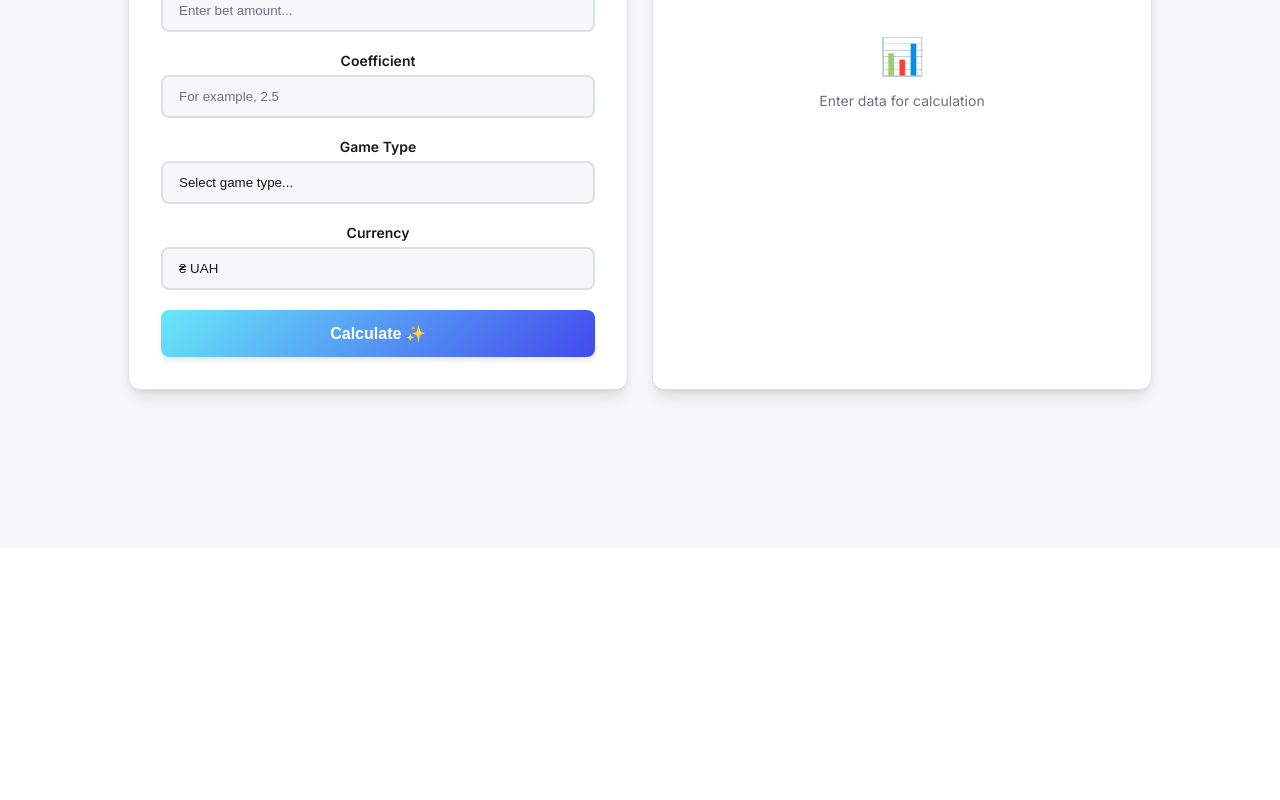
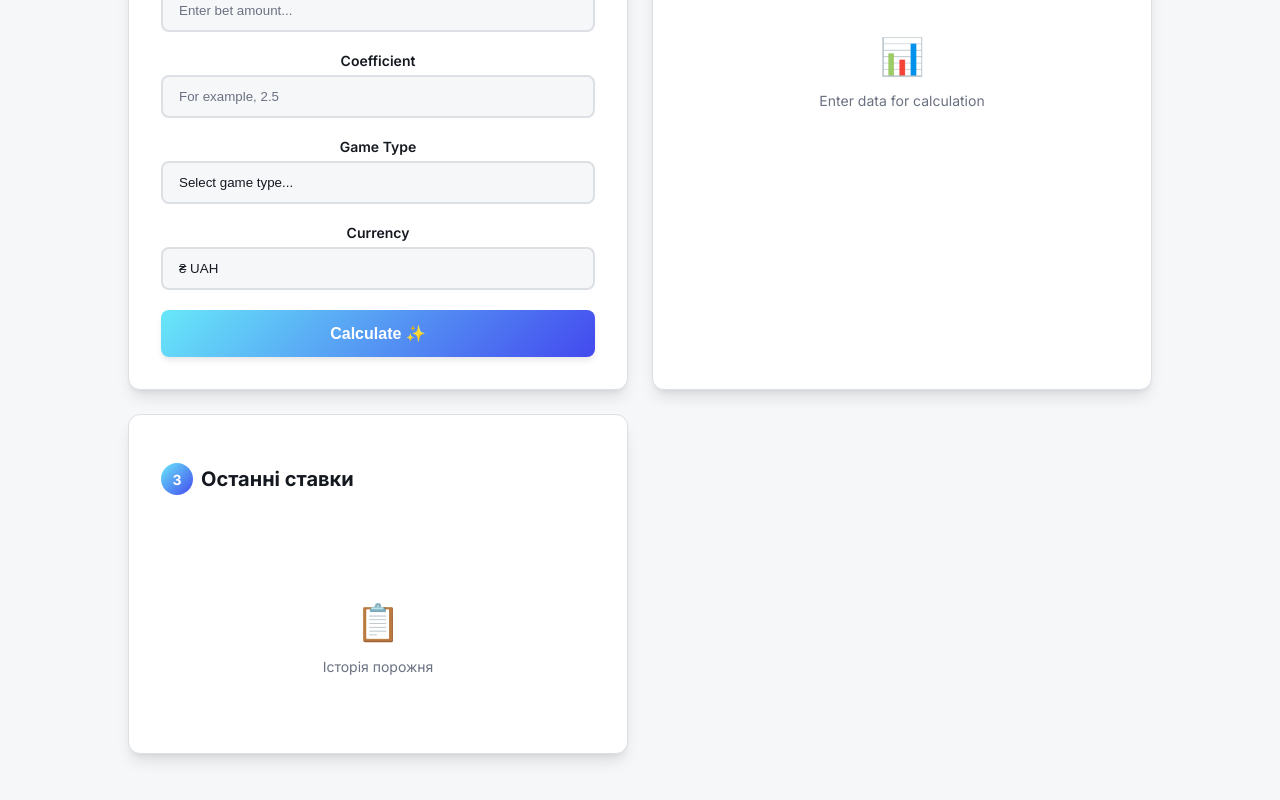
Before and after one commit to Oleksandr2108/betting-calculator, a React (Vite) app: page / in a window 1280 px wide. Shown: the part 316-1116 px from the top of the page. Before the commit the page ends 864 px from the top, so only its background shows below. Built offline with nearby package versions, Linux system fonts and the light colour scheme.

Commit message:
feat: add BetHistory component with localStorage sync

```diff
--- a/src/App.tsx
+++ b/src/App.tsx
@@ -1,5 +1,6 @@
 import "./App.css";
 import BetForm from "./components/BetForm/BetForm";
+import BetHistory from "./components/BetHistory/BetHistory";
 import BetResultComponent from "./components/BetResult/BetResult";
 import ThemeToggle from "./components/ThemeToggle/ThemeToggle";
 import { useBetCalculator } from "./hooks/useBetCalculator";
@@ -12,6 +13,8 @@ function App() {
     handleSubmit,
     result,
     currencySymbol,
+    history,
+    clearHistory,
   } = useBetCalculator();
   return (
     <div className="page">
@@ -38,7 +41,13 @@ function App() {
               gameType={formData.gameType}
               currencySymbol={currencySymbol}
             />
-            <div className="column"></div>
+            <div className="column">
+              <BetHistory
+                history={history}
+                onClear={clearHistory}
+                currencySymbol={currencySymbol}
+              />
+            </div>
           </div>
         </div>
       </div>
--- /dev/null
+++ b/src/components/BetHistory/BetHistory.module.css
@@ -0,0 +1,91 @@
+.card {
+  background-color: hsl(var(--card));
+  border-radius: 0.75rem;
+  box-shadow:
+    0 10px 15px -3px rgba(0, 0, 0, 0.1),
+    0 4px 6px -4px rgba(0, 0, 0, 0.1);
+  padding: 1.5rem;
+  border: 1px solid hsl(var(--border));
+  animation: fadeIn 0.4s ease-out;
+}
+
+@media (min-width: 768px) {
+  .card {
+    padding: 2rem;
+  }
+}
+
+.header {
+  display: flex;
+  align-items: center;
+  justify-content: space-between;
+  margin-bottom: 1.25rem;
+}
+
+.heading {
+  font-size: 1.25rem;
+  font-weight: 700;
+  color: hsl(var(--card-foreground));
+  display: flex;
+  align-items: center;
+  gap: 0.5rem;
+}
+
+.headingIcon {
+  width: 2rem;
+  height: 2rem;
+  background: var(--gradient-primary);
+  border-radius: 9999px;
+  display: flex;
+  align-items: center;
+  justify-content: center;
+  font-size: 0.875rem;
+  font-weight: 700;
+  color: hsl(var(--primary-foreground));
+}
+
+.clearButton {
+  font-size: 0.875rem;
+  color: hsl(var(--muted-foreground));
+  font-weight: 500;
+  background: none;
+  border: none;
+  cursor: pointer;
+  transition: color 0.2s;
+}
+
+.clearButton:hover {
+  color: hsl(var(--destructive));
+}
+
+.list {
+  display: flex;
+  flex-direction: column;
+  gap: 0.5rem;
+}
+
+.placeholder {
+  text-align: center;
+  padding: 2rem 0;
+  color: hsl(var(--muted-foreground));
+}
+
+.placeholderIcon {
+  font-size: 2.25rem;
+  margin-bottom: 0.75rem;
+}
+
+.placeholderText {
+  font-size: 0.875rem;
+}
+
+@keyframes fadeIn {
+  from {
+    opacity: 0;
+    transform: translateY(8px);
+  }
+  to {
+    opacity: 1;
+    transform: translateY(0);
+  }
+}
--- a/src/components/BetHistory/BetHistory.tsx
+++ b/src/components/BetHistory/BetHistory.tsx
@@ -0,0 +1,43 @@
+
+import type { HistoryEntry } from '../../hooks/useBetCalculator';
+import BetHistoryItem from '../BetHistoryItem/BetHistoryItem';
+import styles from './BetHistory.module.css';
+
+interface BetHistoryProps {
+  history: HistoryEntry[];
+  onClear: () => void;
+  currencySymbol: string;
+}
+
+const BetHistory = ({ history, onClear, currencySymbol }: BetHistoryProps) => {
+  return (
+    <div className={styles.card}>
+      <div className={styles.header}>
+        <h2 className={styles.heading}>
+          <span className={styles.headingIcon}>3</span>
+          Останні ставки
+        </h2>
+        {history.length > 0 && (
+          <button onClick={onClear} className={styles.clearButton}>
+            Очистити
+          </button>
+        )}
+      </div>
+
+      {history.length === 0 ? (
+        <div className={styles.placeholder}>
+          <p className={styles.placeholderIcon}>📋</p>
+          <p className={styles.placeholderText}>Історія порожня</p>
+        </div>
+      ) : (
+        <div className={styles.list}>
+          {history.map(bet => (
+            <BetHistoryItem key={bet.id} bet={bet} currencySymbol={currencySymbol} />
+          ))}
+        </div>
+      )}
+    </div>
+  );
+};
+
+export default BetHistory;
--- /dev/null
+++ b/src/components/BetHistoryItem/BetHistoryItem.module.css
@@ -0,0 +1,67 @@
+.item {
+  display: flex;
+  align-items: center;
+  justify-content: space-between;
+  padding: 0.75rem 1rem;
+  background-color: hsl(var(--muted));
+  border-radius: 0.5rem;
+  animation: slideUp 0.3s ease-out;
+}
+
+.left {
+  display: flex;
+  align-items: center;
+  gap: 0.75rem;
+  min-width: 0;
+}
+
+.icon {
+  font-size: 1.25rem;
+  flex-shrink: 0;
+}
+
+.info {
+  min-width: 0;
+}
+
+.betLine {
+  font-size: 0.875rem;
+  font-weight: 600;
+  color: hsl(var(--card-foreground));
+  overflow: hidden;
+  text-overflow: ellipsis;
+  white-space: nowrap;
+}
+
+.date {
+  font-size: 0.75rem;
+  color: hsl(var(--muted-foreground));
+}
+
+.right {
+  text-align: right;
+  flex-shrink: 0;
+  margin-left: 0.75rem;
+}
+
+.profit {
+  font-size: 0.875rem;
+  font-weight: 700;
+  color: hsl(var(--success));
+}
+
+.potentialWin {
+  font-size: 0.75rem;
+  color: hsl(var(--muted-foreground));
+}
+
+@keyframes slideUp {
+  from {
+    opacity: 0;
+    transform: translateY(12px);
+  }
+  to {
+    opacity: 1;
+    transform: translateY(0);
+  }
+}
--- a/src/components/BetHistoryItem/BetHistoryItem.tsx
+++ b/src/components/BetHistoryItem/BetHistoryItem.tsx
@@ -0,0 +1,33 @@
+
+import { GAME_TYPES } from '../../constants/gameTypes';
+import type { HistoryEntry } from '../../hooks/useBetCalculator';
+import styles from './BetHistoryItem.module.css';
+
+interface BetHistoryItemProps {
+  bet: HistoryEntry;
+  currencySymbol: string;
+}
+
+const BetHistoryItem = ({ bet, currencySymbol }: BetHistoryItemProps) => {
+  const game = GAME_TYPES.find(g => g.value === bet.gameType);
+
+  return (
+    <div className={styles.item}>
+      <div className={styles.left}>
+        <span className={styles.icon}>{game?.label ?? '🎯'}</span>
+        <div className={styles.info}>
+          <p className={styles.betLine}>
+            {bet.amount} {currencySymbol} × {bet.coefficient}
+          </p>
+          <p className={styles.date}>{bet.date}</p>
+        </div>
+      </div>
+      <div className={styles.right}>
+        <p className={styles.profit}>+{bet.profit.toFixed(2)} {currencySymbol}</p>
+        <p className={styles.potentialWin}>{bet.potentialWin.toFixed(2)} {currencySymbol}</p>
+      </div>
+    </div>
+  );
+};
+
+export default BetHistoryItem;
```
